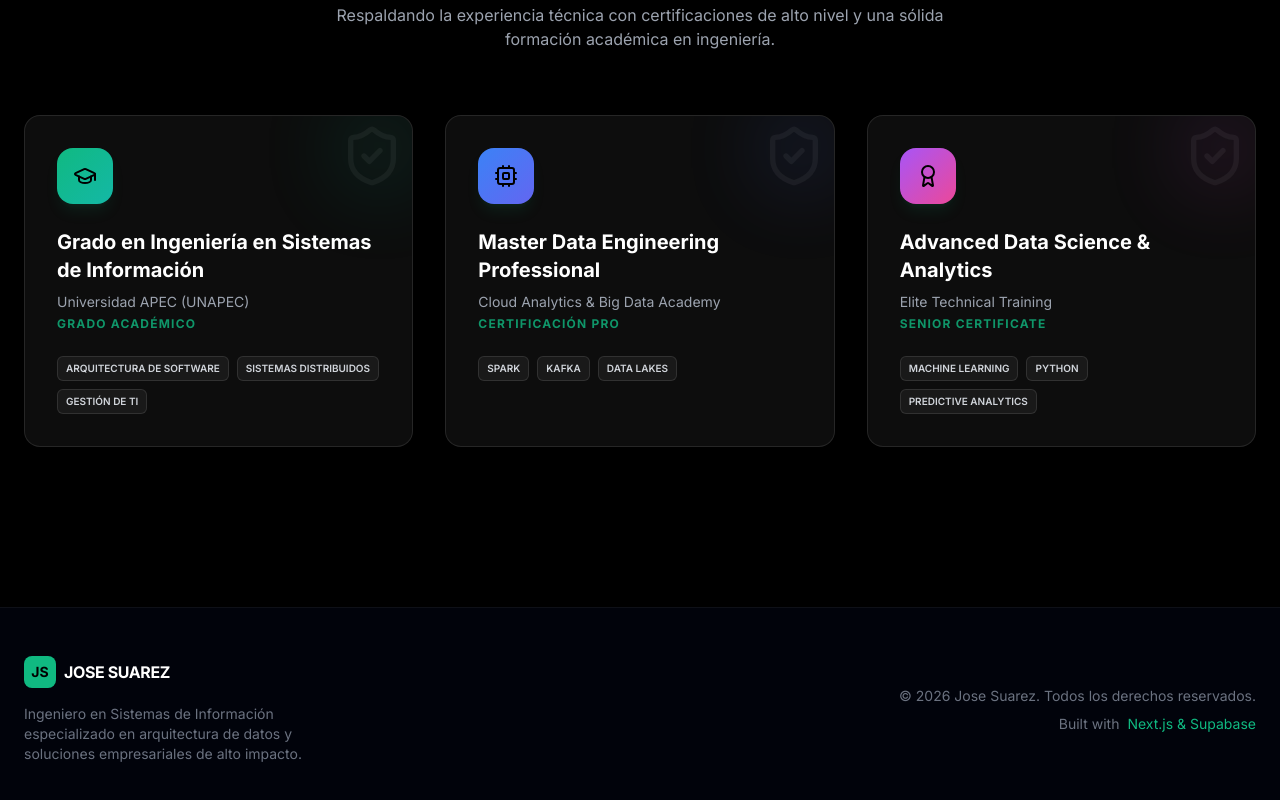
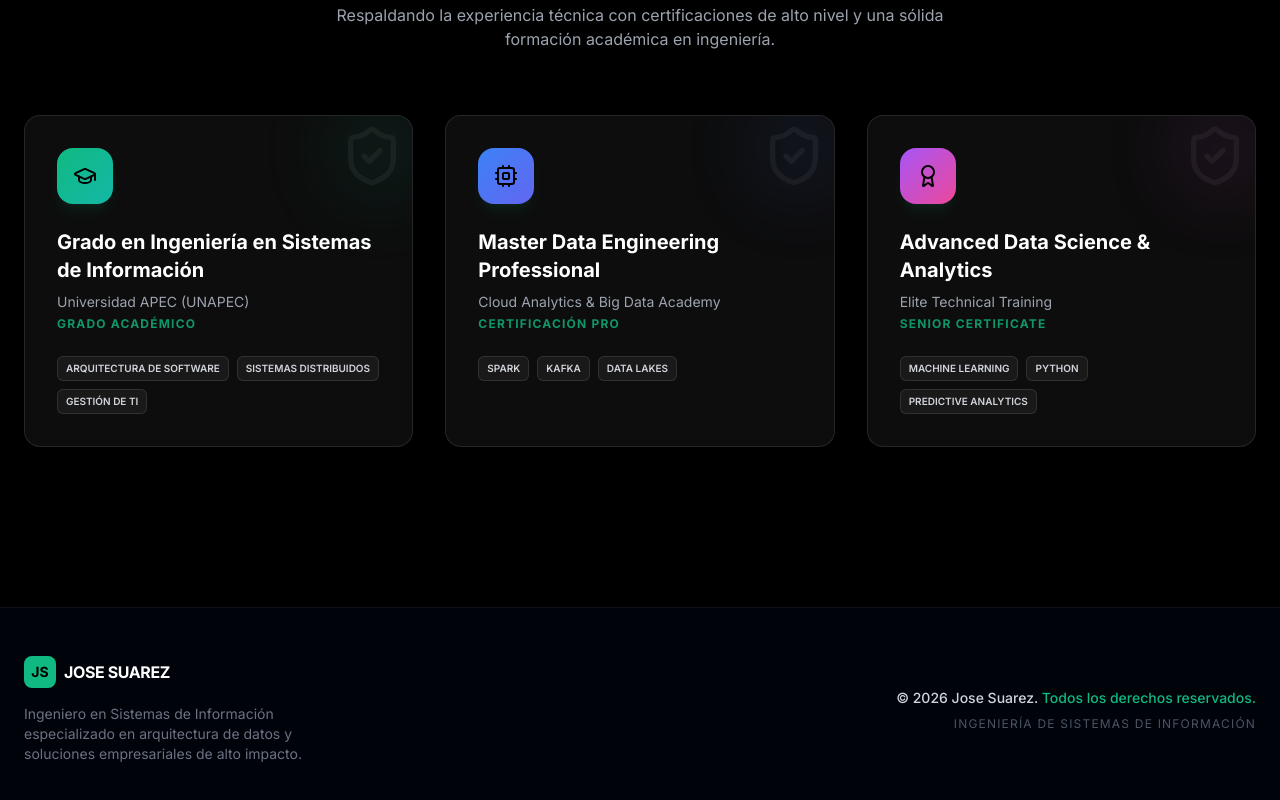
Before and after one commit to josemanuelsuarez110/portafolio-nivel-pro, a Next.js app in the folder frontend/: page / in a window 1280 px wide. Shown: the part 2661-3461 px from the top of the page. Built offline with nearby package versions, Linux system fonts and the light colour scheme; no server answers.

Commit message:
docs: add prominent all rights reserved notice to footer

```diff
--- a/frontend/src/components/Footer.tsx
+++ b/frontend/src/components/Footer.tsx
@@ -12,12 +12,9 @@ export default function Footer() {
           </p>
         </div>
 
-        <div className="flex flex-col items-center md:items-end gap-2 text-sm text-gray-500">
-          <p>© {new Date().getFullYear()} Jose Suarez. Todos los derechos reservados.</p>
-          <p className="flex items-center gap-2">
-            Built with
-            <span className="text-emerald-500">Next.js & Supabase</span>
-          </p>
+        <div className="flex flex-col items-center md:items-end gap-2 text-sm">
+          <p className="text-gray-300 font-medium">© {new Date().getFullYear()} Jose Suarez. <span className="text-emerald-500">Todos los derechos reservados.</span></p>
+          <p className="text-gray-600 text-xs tracking-widest uppercase">Ingeniería de Sistemas de Información</p>
         </div>
       </div>
     </footer>
```
